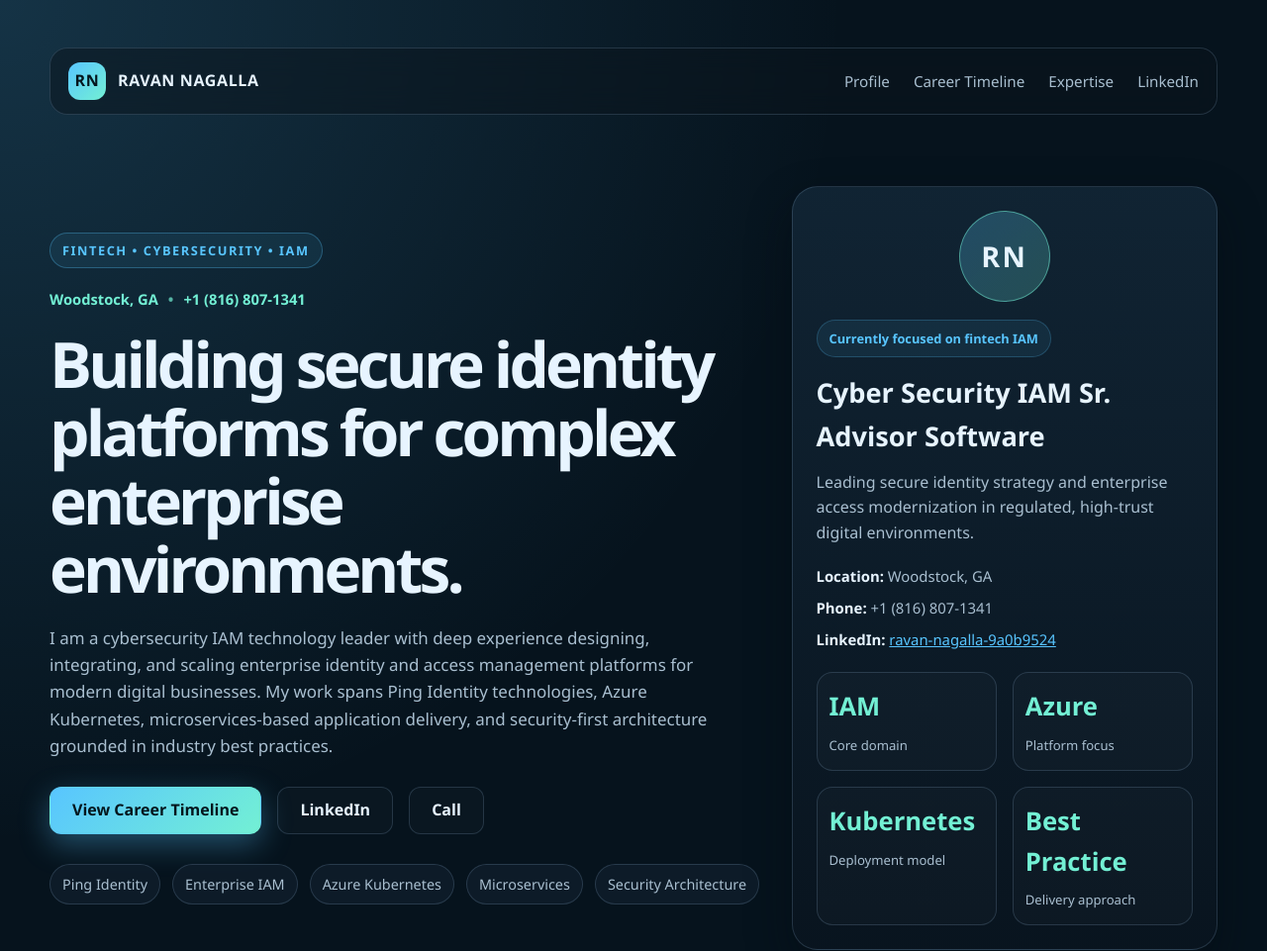
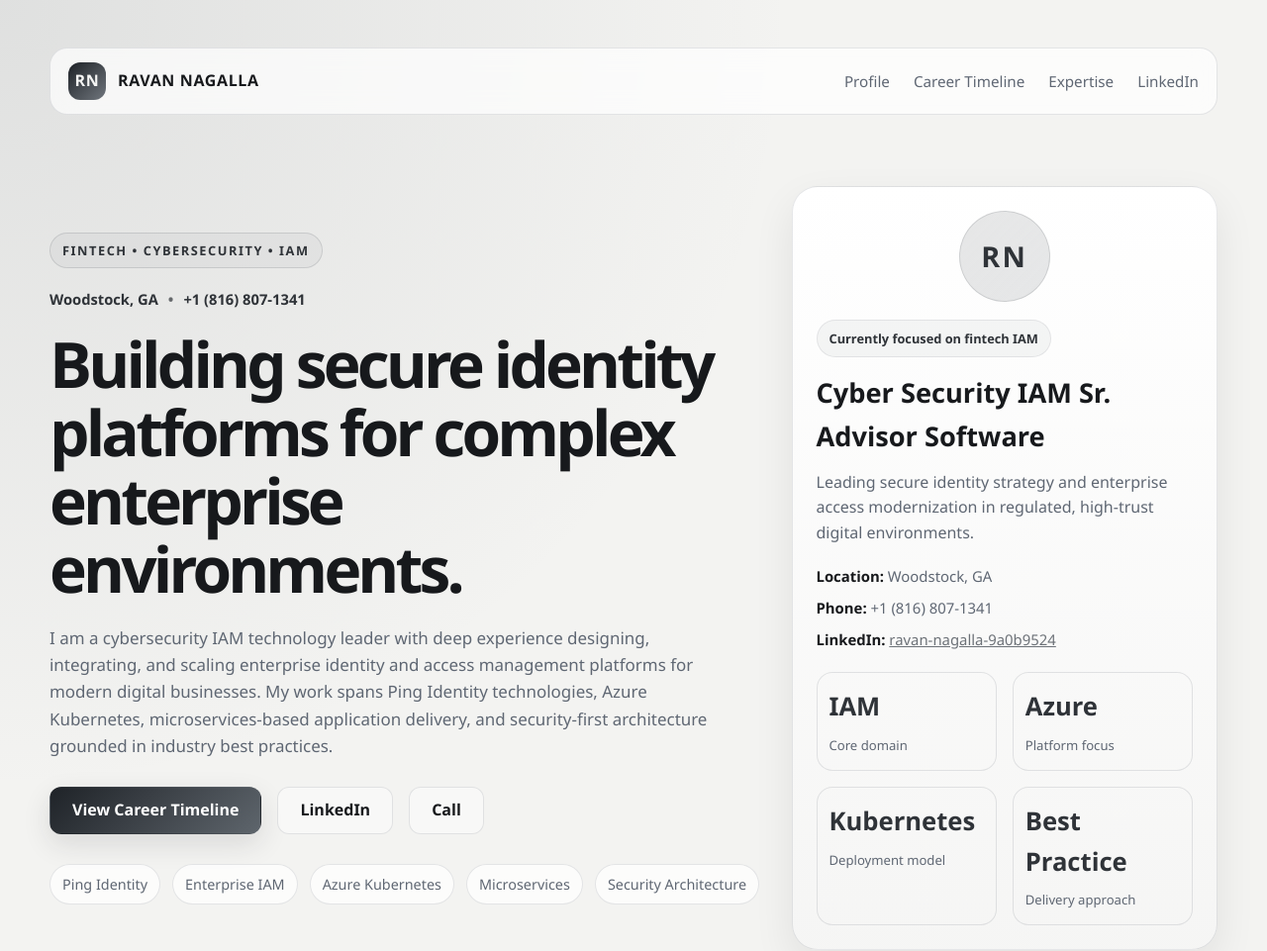
Before and after one commit to ravannagalla/ravannagalla.github.io, a plain HTML site: page index.html in a window 1280 px wide. Shown: the top 961 px of the page at 99% size. Drawn offline with Linux system fonts and the light colour scheme.

Commit message:
update colors

```diff
--- a/styles.css
+++ b/styles.css
@@ -1,17 +1,17 @@
 :root {
-  --bg: #06131d;
-  --bg-soft: #0f1f2c;
-  --panel: rgba(15, 31, 44, 0.82);
-  --panel-strong: #112534;
-  --card: rgba(17, 37, 52, 0.9);
-  --border: rgba(143, 181, 213, 0.2);
-  --text: #e7f4ff;
-  --muted: #a9bfd0;
-  --primary: #58c5ff;
-  --primary-strong: #73f0d4;
-  --accent: #8ea8ff;
-  --success: #79ef9c;
-  --shadow: 0 20px 45px rgba(4, 11, 18, 0.45);
+  --bg: #f3f3f1;
+  --bg-soft: #eceae7;
+  --panel: rgba(255, 255, 255, 0.82);
+  --panel-strong: #f9f9f7;
+  --card: rgba(255, 255, 255, 0.96);
+  --border: rgba(17, 24, 39, 0.1);
+  --text: #17191c;
+  --muted: #5f6773;
+  --primary: #6d7278;
+  --primary-strong: #2f3338;
+  --accent: #a3a8af;
+  --success: #7d868d;
+  --shadow: 0 16px 40px rgba(20, 22, 26, 0.08);
 }
 
 * {
@@ -26,8 +26,8 @@ body {
   margin: 0;
   font-family: "Segoe UI", Tahoma, Geneva, Verdana, sans-serif;
   background:
-    radial-gradient(circle at top left, rgba(88, 197, 255, 0.18), transparent 30%),
-    radial-gradient(circle at bottom right, rgba(115, 240, 212, 0.12), transparent 35%),
+    radial-gradient(circle at top left, rgba(133, 138, 143, 0.18), transparent 28%),
+    radial-gradient(circle at bottom right, rgba(66, 71, 76, 0.08), transparent 30%),
     var(--bg);
   color: var(--text);
   line-height: 1.6;
@@ -55,7 +55,7 @@ img {
   gap: 20px;
   padding: 14px 18px;
   border: 1px solid var(--border);
-  background: rgba(10, 20, 28, 0.5);
+  background: rgba(255, 255, 255, 0.7);
   backdrop-filter: blur(14px);
   border-radius: 18px;
 }
@@ -74,8 +74,8 @@ img {
   width: 38px;
   height: 38px;
   border-radius: 12px;
-  background: linear-gradient(135deg, var(--primary), var(--primary-strong));
-  color: #04161d;
+  background: linear-gradient(135deg, #1d2126, #70767d);
+  color: #f5f5f4;
   font-weight: 800;
 }
 
@@ -109,9 +109,9 @@ img {
   margin-bottom: 20px;
   padding: 7px 12px;
   border-radius: 999px;
-  border: 1px solid rgba(88, 197, 255, 0.3);
-  background: rgba(88, 197, 255, 0.08);
-  color: var(--primary);
+  border: 1px solid rgba(17, 24, 39, 0.12);
+  background: rgba(17, 24, 39, 0.03);
+  color: var(--primary-strong);
   font-size: 0.8rem;
   font-weight: 600;
   letter-spacing: 0.12em;
@@ -172,15 +172,15 @@ h1 {
 }
 
 .button.primary {
-  background: linear-gradient(135deg, var(--primary), var(--primary-strong));
-  color: #04161d;
-  box-shadow: 0 10px 30px rgba(88, 197, 255, 0.35);
+  background: linear-gradient(135deg, #1f2328, #5e656c);
+  color: #ffffff;
+  box-shadow: 0 10px 28px rgba(31, 35, 40, 0.12);
 }
 
 .button.secondary {
   color: var(--text);
   border-color: var(--border);
-  background: rgba(255, 255, 255, 0.02);
+  background: rgba(255, 255, 255, 0.45);
 }
 
 .highlights {
@@ -196,13 +196,13 @@ h1 {
   padding: 8px 12px;
   border-radius: 999px;
   border: 1px solid var(--border);
-  background: rgba(15, 31, 44, 0.8);
+  background: rgba(255, 255, 255, 0.7);
   color: var(--muted);
   font-size: 0.9rem;
 }
 
 .profile-card {
-  background: linear-gradient(180deg, rgba(17, 37, 52, 0.96), rgba(9, 21, 31, 0.96));
+  background: linear-gradient(180deg, rgba(255, 255, 255, 0.96), rgba(245, 245, 244, 0.96));
   border: 1px solid var(--border);
   border-radius: 26px;
   padding: 24px;
@@ -221,9 +221,9 @@ h1 {
   width: 92px;
   height: 92px;
   border-radius: 50%;
-  background: linear-gradient(135deg, rgba(88, 197, 255, 0.25), rgba(115, 240, 212, 0.22));
-  border: 1px solid rgba(115, 240, 212, 0.5);
-  color: var(--text);
+  background: linear-gradient(135deg, rgba(55, 58, 61, 0.12), rgba(122, 128, 134, 0.18));
+  border: 1px solid rgba(17, 24, 39, 0.12);
+  color: var(--primary-strong);
   font-size: 1.8rem;
   font-weight: 800;
   letter-spacing: 0.08em;
@@ -236,9 +236,9 @@ h1 {
   margin-bottom: 14px;
   padding: 8px 12px;
   border-radius: 999px;
-  background: rgba(88, 197, 255, 0.08);
-  border: 1px solid rgba(88, 197, 255, 0.22);
-  color: var(--primary);
+  background: rgba(17, 24, 39, 0.04);
+  border: 1px solid rgba(17, 24, 39, 0.08);
+  color: var(--primary-strong);
   font-size: 0.8rem;
   font-weight: 700;
 }
@@ -320,7 +320,7 @@ section {
   padding: 30px;
   border: 1px solid var(--border);
   border-radius: 24px;
-  background: rgba(12, 22, 31, 0.75);
+  background: rgba(255, 255, 255, 0.7);
   box-shadow: var(--shadow);
 }
 
@@ -388,7 +388,7 @@ section {
 }
 
 .timeline-card {
-  background: rgba(17, 37, 52, 0.9);
+  background: rgba(255, 255, 255, 0.82);
   border: 1px solid var(--border);
   border-radius: 20px;
   padding: 22px 22px 18px;
@@ -426,7 +426,7 @@ section {
 .capability-card {
   border: 1px solid var(--border);
   border-radius: 22px;
-  background: rgba(10, 20, 28, 0.75);
+  background: rgba(255, 255, 255, 0.78);
   padding: 22px;
 }
 
```
